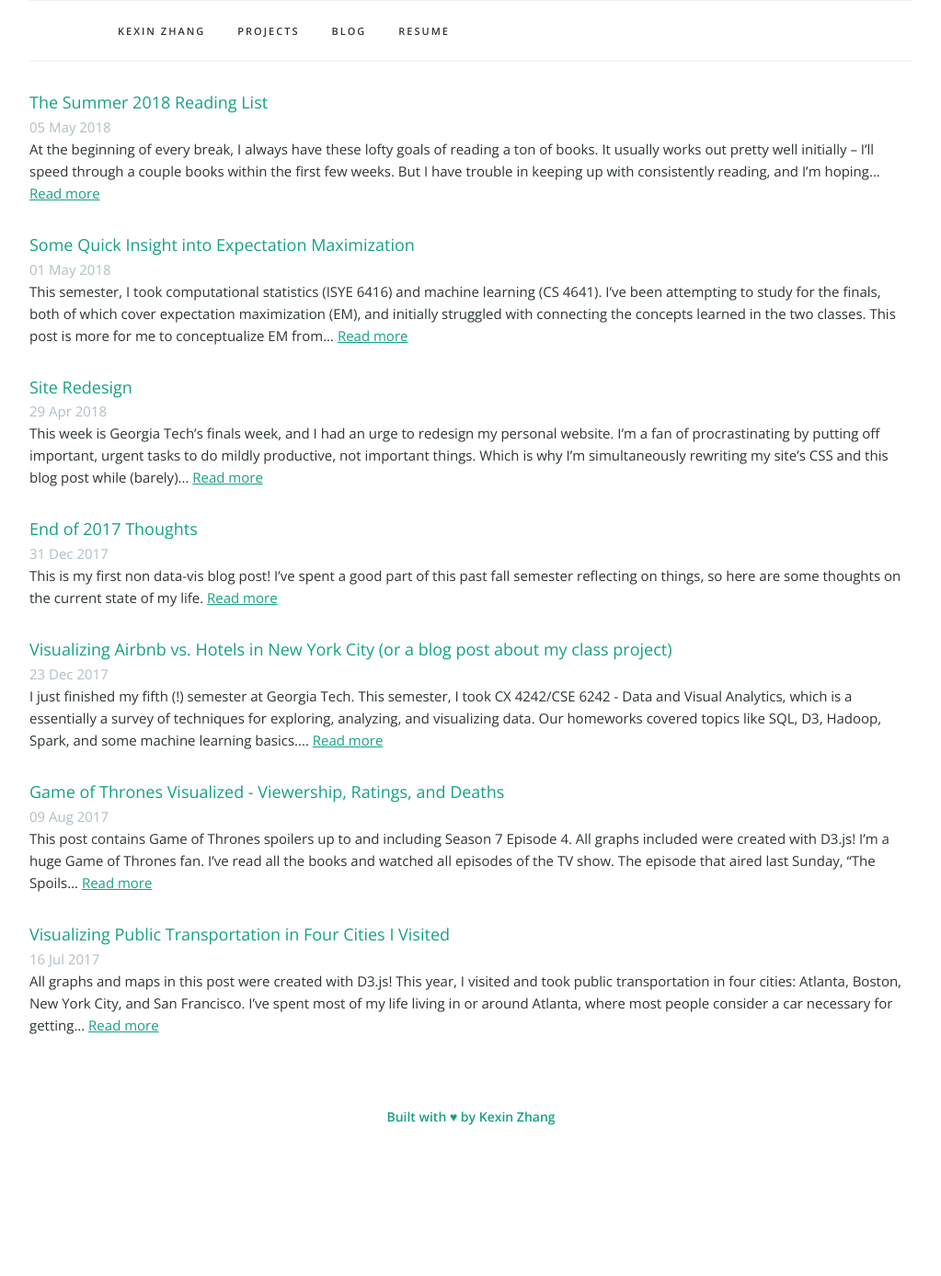
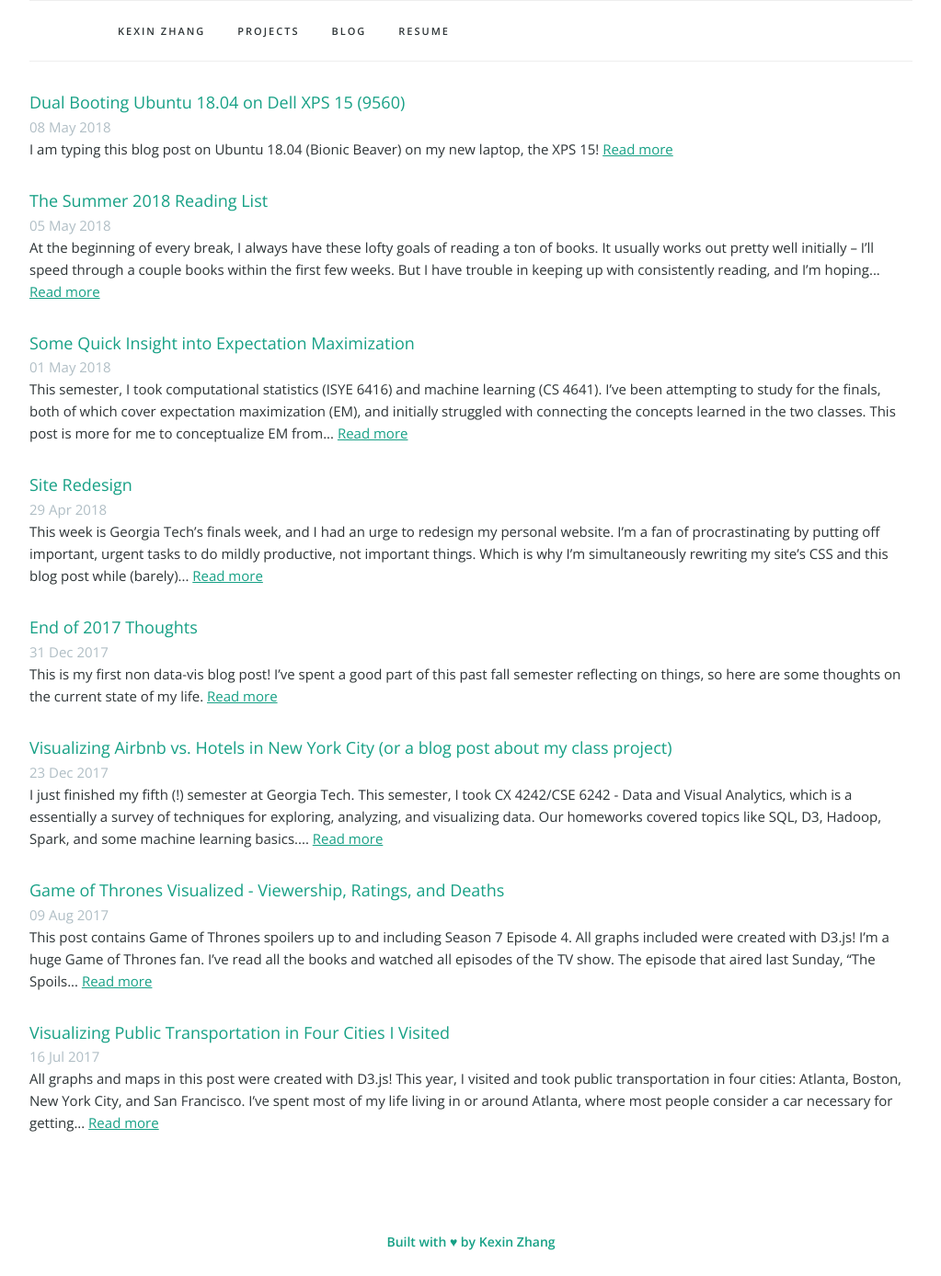
Before and after one commit to kexin-zhang/kexin-zhang.github.io, a Jekyll site: the page built from blog.html, in a window 1280 px wide. Shown: the whole page at 92% size, without its empty margins (128-1151 px from the left). Built offline with Jekyll 4.4.1, drawn with Linux system fonts in a browser that asks for light colours; nearby versions of some CDN libraries; before the commit the page ends 1251 px from its top, so only the background shows below that; some of the changed lines change nothing that is shown.

Commit message:
add blog post about ubuntu

```diff
--- /dev/null
+++ b/_posts/2018-05-08-ubuntu-18-xps-15.md
@@ -0,0 +1,45 @@
+---
+title: Dual Booting Ubuntu 18.04 on Dell XPS 15 (9560)
+layout: post
+author: Kexin Zhang
+---
+
+I am typing this blog post on Ubuntu 18.04 (Bionic Beaver) on my new laptop, the XPS 15!
+
+#### Prep
+To prepare to install Ubuntu, I first created a Windows recovery USB. This requires a USB with at least 8GB of storage. To create the USB, search for "Create a recovery drive" in the start panel search bar on Windows. This should bring you to a Control Panel section that walks you through creating the recovery USB drive. Be warned that this may take a long time (40+ minutes for me).
+
+Then, I downloaded the Ubuntu 18.04 ISO and on another USB (that has at least 2GB of storage), I created a bootable USB with the ISO using [Rufus](https://rufus.akeo.ie/). The [instructions](https://tutorials.ubuntu.com/tutorial/tutorial-create-a-usb-stick-on-windows#0) are pretty straightforward.
+
+#### Enabling AHCI Mode
+I switched from RAID to AHCI mode, since this is what lots of Reddit posts recommended. This requires turning on safe boot mode.
+1. Run Command Prompt as an administrator.
+2. Enable safe mode with: ` bcdedit /set {current} safeboot minimal`.
+3. Restart the computer.
+4. When the Dell logo pops up on the screen, hit the F12 key to enter the BIOS.
+5. Select BIOS Setup, then System Configuration, then SATA Operation.
+6. Under SATA Operation, select AHCI.
+7. Select Apply, and then, select Exit.
+8. The computer will then boot into safe mode. Log in and run Command Prompt as an administrator.
+9. Disable safe mode with `bcdedit /deletevalue {current} safeboot`.
+10. Restart again. This should lead you back to Windows.
+
+*Reference for enabling safe mode: [this StackOverflow question](https://stackoverflow.com/questions/12692560/is-there-a-command-to-restart-computer-into-safe-mode)*
+
+#### Partitioning the Hard Drive
+I shrank my Windows partition using Windows Disk Management (search for "disk management" in the Start panel search bar). Within Windows Disk Management, choose the Windows partition. For me, the Windows partition was the C drive with 400+ GB allocated to it. Right click on this partition and select "Shrink volume". I shrank mine by 225 GB. After shrinking the volume, you'll see the unallocated space in the diagram.
+
+#### Installing Ubuntu
+Restart the laptop, and enter into the BIOS again by pressing F12 when the Dell logo pops up. Select the "Boot with UEFI" (exact wording might be different) option. Then, you'll get a screen with a couple of options for Ubuntu -- chose the "Try Ubuntu without installing" option. This leads to a guest session of Ubuntu on the bootable USB that was created earlier. To install Ubuntu, launch on the Ubuntu installer from the desktop. Choose to install Ubuntu alongside Windows.
+
+##### Using the nomodeset boot parameter
+The first few times that I tried the live USB, the loading screen would freeze, there was some lag when shutting down, etc. This was resolved by adding `nomodeset` as a boot parameter. I followed the instructions [here](http://www.dell.com/support/article/us/en/04/sln306327/manual-nomodeset-kernal-boot-line-option-for-linux-booting?lang=en).
+
+Then, that's it for getting Ubuntu installed!
+
+To get the XPS 15's Nvidia graphics card working with Ubuntu, there are some further steps that are along the lines of the instructions detailed [here](https://blog.newey.me/getting-nvidia-drivers-working-on-ubuntu-17-10/).
+
+#### Brief First Impressions
+* Gnome themes are great. I'm currently using [Paper Icons](https://snwh.org/paper) (but I'm thinking about switching to a different icon set with more icons) and [Materia](https://github.com/nana-4/materia-theme).
+* I was expeecting to have issues with the touchpad and the WiFi card, but I haven't had any issues so far.
+* I have run into problems with having external displays, and this is first on my list of things to fix.
--- a/static/css/styles.css
+++ b/static/css/styles.css
@@ -7,6 +7,7 @@ section {
 }
 
 footer {
+    padding-top: 3rem;
     text-align: center;
 }
 
```
